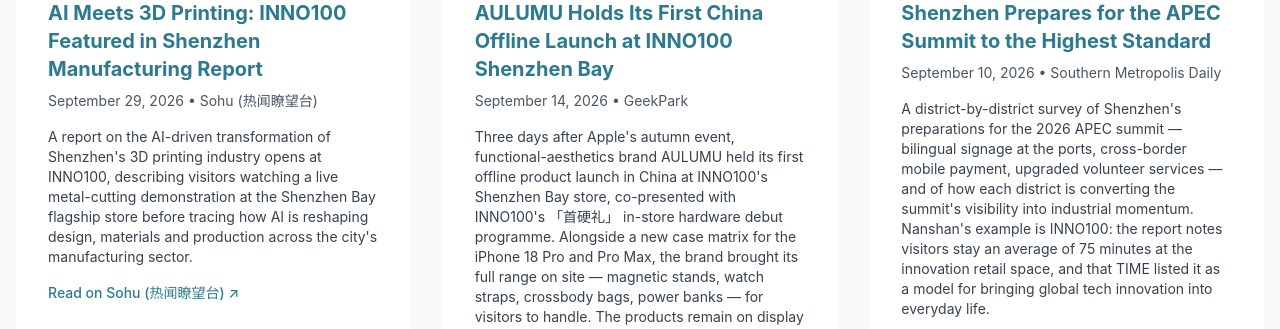
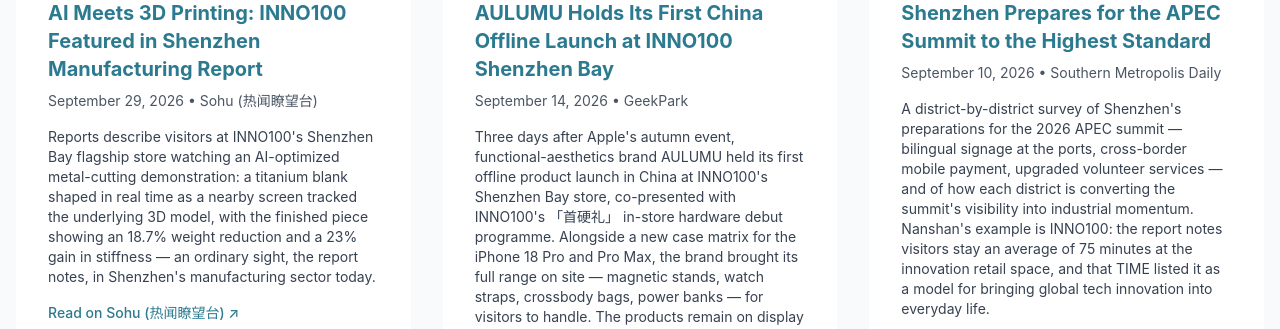
Before and after one commit to INNO100OFFICIAL/inno100-website, a Next.js app: page /media in a window 1280 px wide. Shown: the part 1020-1349 px from the top of the page. Built offline with nearby package versions, Linux system fonts and the light colour scheme; no server answers.

Commit message:
Rework Sohu article excerpt on Media Centre card
Paraphrases the report's opening scene in original wording rather than
translating its prose. Keeps the same facts (students watching an
AI-optimized metal-cutting demo, titanium blank, live 3D model, 18.7%
weight reduction, 23% stiffness gain).

```diff
--- a/app/media/page.tsx
+++ b/app/media/page.tsx
@@ -393,7 +393,7 @@
       title: 'AI Meets 3D Printing: INNO100 Featured in Shenzhen Manufacturing Report',
       date: '2026-09-29',
       source: 'Sohu (热闻瞭望台)',
-      excerpt: 'A report on the AI-driven transformation of Shenzhen\'s 3D printing industry opens at INNO100, describing visitors watching a live metal-cutting demonstration at the Shenzhen Bay flagship store before tracing how AI is reshaping design, materials and production across the city\'s manufacturing sector.',
+      excerpt: 'Reports describe visitors at INNO100\'s Shenzhen Bay flagship store watching an AI-optimized metal-cutting demonstration: a titanium blank shaped in real time as a nearby screen tracked the underlying 3D model, with the finished piece showing an 18.7% weight reduction and a 23% gain in stiffness — an ordinary sight, the report notes, in Shenzhen\'s manufacturing sector today.',
       image: '/images/news/ai-3d-printing-inno100.png',
       url: 'https://m.sohu.com/a/1082048356_122066679',
     },
```
